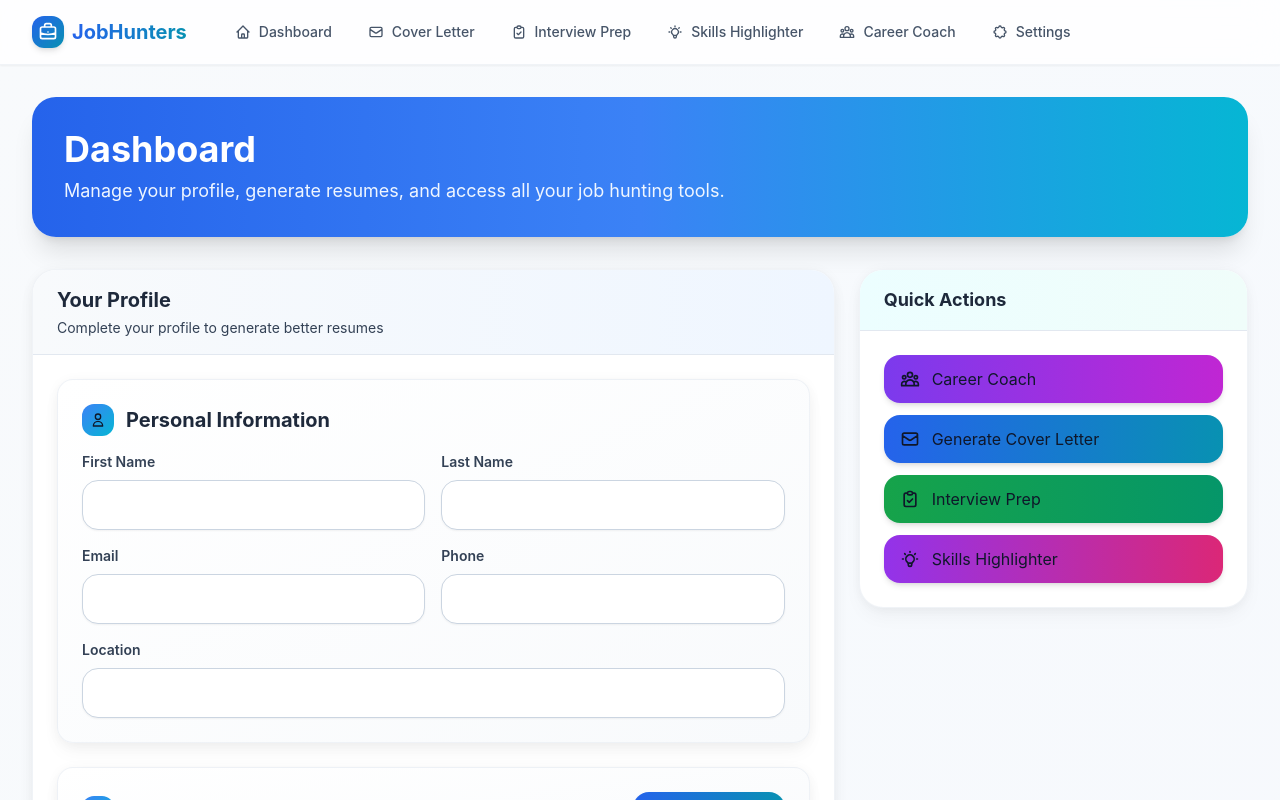
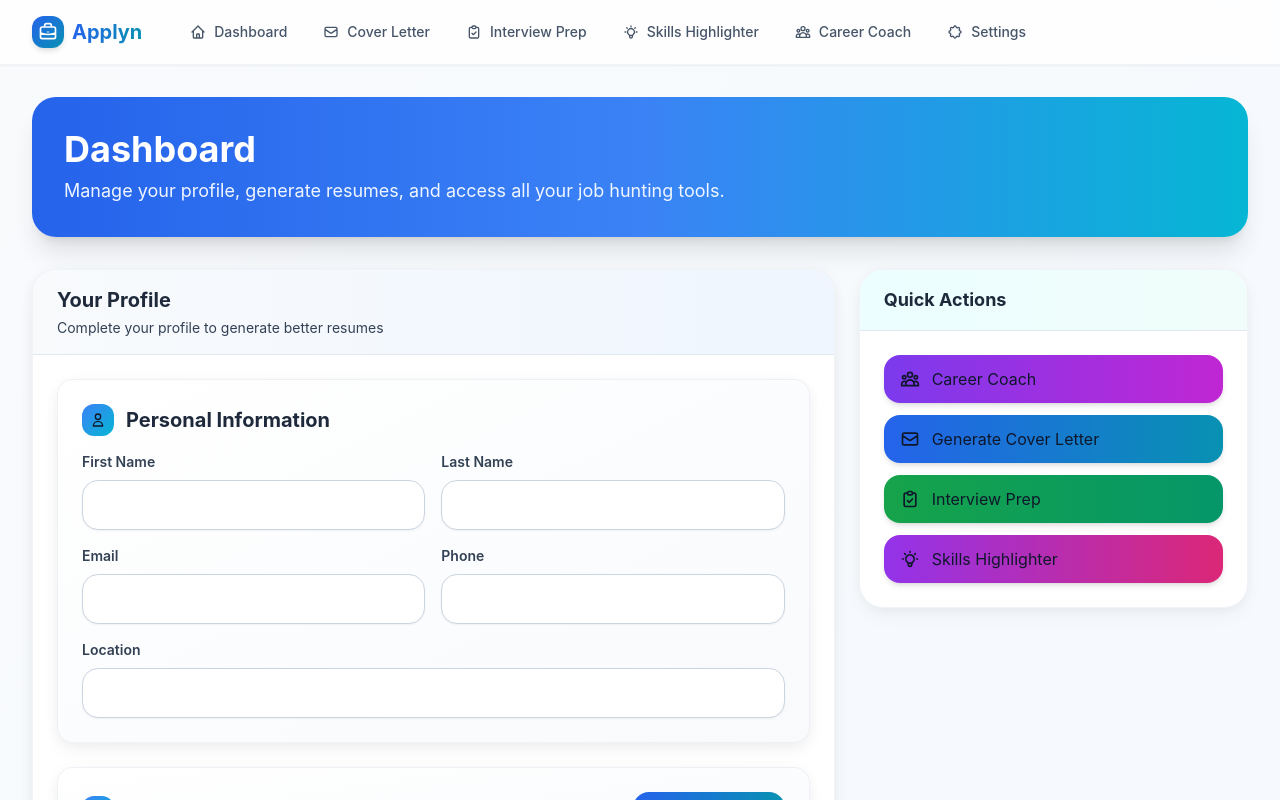
Before and after one commit to imstemp/applyn, a React (Vite) app: page / in a window 1280 px wide. Shown: the top 800 px of the page. Built offline with nearby package versions, Linux system fonts and the light colour scheme.

Commit message:
Initial commit - Applyn v1.0.0

```diff
--- a/electron-builder.yml
+++ b/electron-builder.yml
@@ -1,5 +1,5 @@
-appId: com.jobhunterstoolbox.app
-productName: JobHunters Toolbox
+appId: com.applyn.app
+productName: Applyn
 directories:
   buildResources: build
   output: dist-electron
--- a/index.html
+++ b/index.html
@@ -7,7 +7,7 @@
       http-equiv="Content-Security-Policy"
       content="default-src 'self' file:; script-src 'self' 'unsafe-inline' 'unsafe-eval' blob:; style-src 'self' 'unsafe-inline'; img-src 'self' data: blob:; font-src 'self' data:; connect-src 'self';"
     />
-    <title>JobHunters Toolbox</title>
+    <title>Applyn</title>
   </head>
   <body>
     <div id="root"></div>
--- a/package.json
+++ b/package.json
@@ -1,9 +1,9 @@
 {
-  "name": "jobhunterstoolbox",
-  "version": "1.0.0",
+  "name": "applyn",
+  "productName": "Applyn",
   "private": true,
   "main": "dist-electron/electron/main.js",
-  "author": "JobHunters Toolbox",
+  "author": "Applyn",
   "description": "AI-powered job hunting tools for resume generation, cover letters, and interview prep",
   "scripts": {
     "dev": "vite",
--- a/src/components/layout/DashboardLayout.tsx
+++ b/src/components/layout/DashboardLayout.tsx
@@ -30,7 +30,7 @@ export default function DashboardLayout({ children }: DashboardLayoutProps) {
                     </svg>
                   </div>
                   <span className="text-xl font-bold bg-gradient-to-r from-blue-600 to-cyan-600 bg-clip-text text-transparent">
-                    JobHunters
+                    Applyn
                   </span>
                 </Link>
               </div>
```
Also changed, not shown: 1 other file (tests, documents, lock files or other folders).
